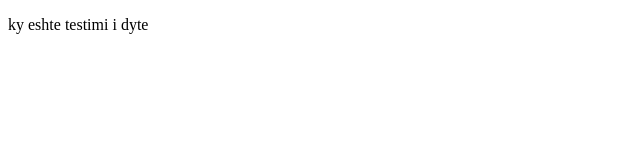
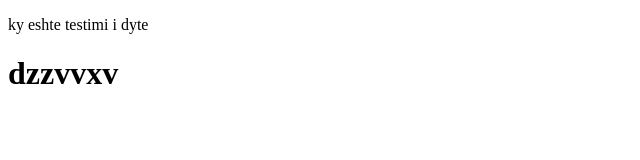
Before and after one commit to fellanzaegegji111/testimi2, a plain HTML site: page index.html in a window 1280 px wide. Shown: the whole page, without its empty margins (0-640 px from the left). Drawn offline with Linux system fonts and the light colour scheme.

Commit message:
shtesa te reja

```diff
--- a/index.html
+++ b/index.html
@@ -7,5 +7,6 @@
 </head>
 <body>
     <p>ky eshte testimi i dyte</p>
+    <h1>dzzvvxv</h1>
 </body>
 </html>
```
